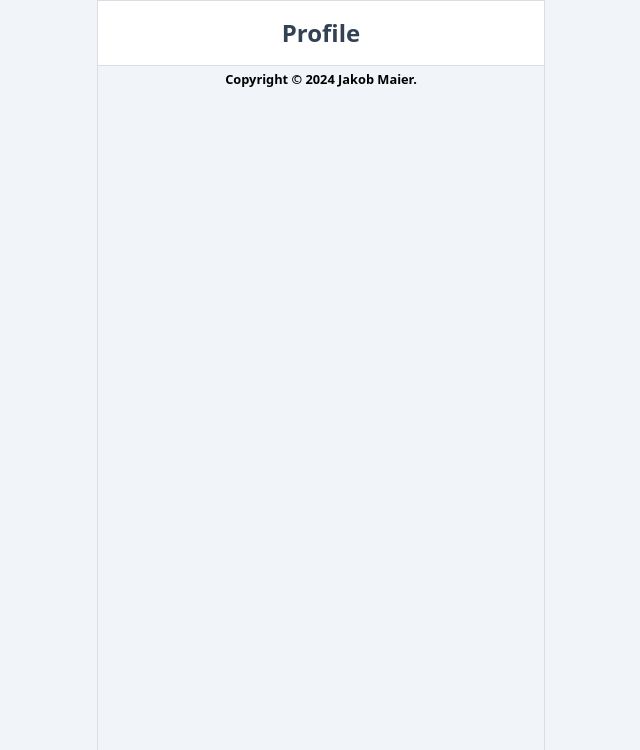
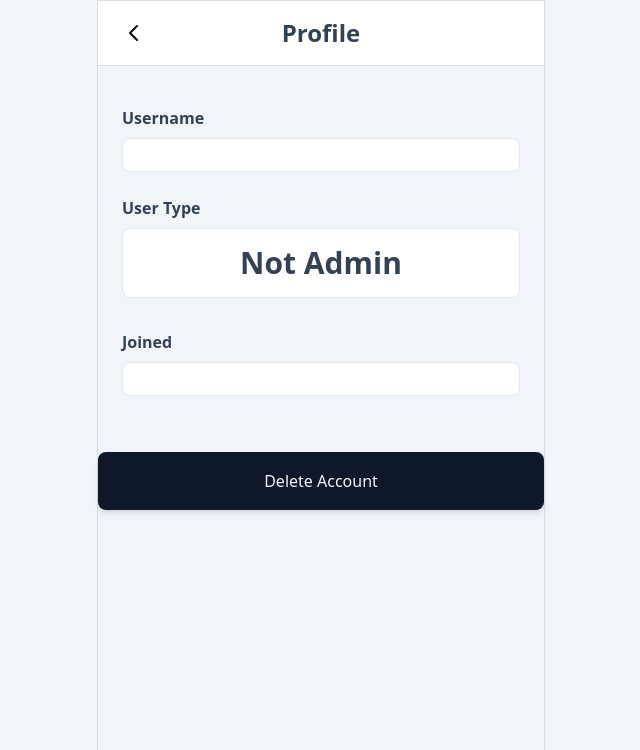
Before and after one commit to gue-ni/habit-tracker, a Flask app: page /user/profile in a window 1280 px wide. Shown: the top 750 px of the page, without its empty margins (319-959 px from the left). Run offline with Flask 3, Linux system fonts and the light colour scheme; the visitor is signed in with stand-in values (Sample User, id 1).

Commit message:
Add profile and delete account

```diff
--- a/app/__init__.py
+++ b/app/__init__.py
@@ -26,7 +26,7 @@
         if not user:
             return None
         else:
-            (id, name, hash) = user
+            (id, name, hash, _) = user
             return User(str(id), name)
 
     @app.errorhandler(404)
--- a/app/db.py
+++ b/app/db.py
@@ -42,14 +42,17 @@
 def execute(query, params=()):
     con = None
     try:
+        print(params)
         con = sqlite3.connect(database)
         cur = con.cursor()
         cur.execute(query, params)
         con.commit()
+        print("cool")
         return True
     except Exception as e:
         print(f"An error occured: {e}")
     finally:
+
         if con:
             con.close()
 
@@ -73,9 +76,14 @@
     return today.strftime("%Y-%m-%d")
 
 
+def delete_user(user_id):
+    query = "DELETE FROM users WHERE id = ?"
+    return execute(query, (user_id,))
+
+
 def insert_user(username, password):
-    query = "INSERT INTO users (name,password) VALUES (?,?)"
-    execute(query, (username, password))
+    query = "INSERT INTO users (name, password) VALUES (?,?)"
+    return execute(query, (username, password))
 
 
 def get_users():
@@ -89,7 +97,7 @@
 
 
 def get_user_by_id(id):
-    query = "SELECT id, name, password FROM users WHERE id = ?"
+    query = "SELECT id, name, password, joined FROM users WHERE id = ?"
     return fetchone(query, (id,))
 
 
--- a/app/templates/profile.html
+++ b/app/templates/profile.html
@@ -1,9 +1,56 @@
 {% extends "layout.html" %}
 {% block title %}Profile{% endblock %}
 {% block content %}
-<div class="border-y border-slate-900/10">
-  <div class="bg-white py-4 px-6 flex items-center relative">
-    <h1 class="text-2xl font-semibold mx-auto text-slate-700">Profile</h1>
+<div>
+  <div class="border-y border-slate-900/10">
+    <div class="bg-white py-4 px-6 flex items-center relative">
+      <a href="{{ url_for('main.dashboard') }}"
+        class="absolute left-6 text-white hover:text-gray-200 flex items-center">
+        <svg xmlns="http://www.w3.org/2000/svg" class="h-6 w-6" fill="none" viewBox="0 0 24 24" stroke="black">
+          <path stroke-linecap="round" stroke-linejoin="round" stroke-width="2" d="M15 19l-7-7 7-7" />
+        </svg>
+      </a>
+      <h1 class="text-2xl font-semibold mx-auto text-slate-700">Profile</h1>
+    </div>
+  </div>
+  <div class="p-6 font-semibold text-slate-700">
+    <div class="py-2">
+      <div class="py-2">
+        <h2>Username</h2>
+      </div>
+      <div class="w-full bg-white rounded-lg border border-slate-900/10 p-4">
+        <div class="text-3xl text-center">
+          {{ user[1] }}
+        </div>
+      </div>
+    </div>
+    <div class="py-2">
+      <div class="py-2">
+        <h2>User Type</h2>
+      </div>
+      <div class="w-full bg-white rounded-lg border border-slate-900/10 p-4">
+        <div class="text-3xl text-center">
+          {{ 'Admin' if user[0] == 1 else 'Not Admin'}}
+        </div>
+      </div>
+    </div>
+    <div class="py-2"></div>
+      <div class="py-2">
+        <h2>Joined</h2>
+      </div>
+      <div class="w-full bg-white rounded-lg border border-slate-900/10 p-4">
+        <div class="text-3xl text-center">
+          {{ user[3] }}
+        </div>
+      </div>
+    </div>
+    <div class="py-4"></div>
+    <form action="{{ url_for('user.delete')}}" method="post">
+      <button type="submit" onclick="confirmSubmit(event)"
+        class="w-full bg-slate-900 text-slate-100 p-4 text-center rounded-lg border border-slate-900/10 shadow-md transition duration-200 ease-in-out transform active:bg-slate-600 active:scale-90">Delete
+        Account</button>
+    </form>
   </div>
 </div>
+</div>
 {% endblock %}
--- a/app/user/forms.py
+++ b/app/user/forms.py
@@ -5,7 +5,7 @@
 
 class LoginForm(FlaskForm):
     username = StringField(
-        "Username", validators=[DataRequired(), Length(min=4, max=25)]
+        "Username", validators=[DataRequired(), Length(min=2, max=25)]
     )
     password = PasswordField("Password", validators=[DataRequired()])
     remember_me = BooleanField("Remember Me")
@@ -14,7 +14,7 @@
 
 class SignupForm(FlaskForm):
     username = StringField(
-        "Username", validators=[DataRequired(), Length(min=4, max=25)]
+        "Username", validators=[DataRequired(), Length(min=2, max=25)]
     )
     password = PasswordField("Password", validators=[DataRequired(), Length(min=4)])
     confirm_password = PasswordField(
--- a/app/user/routes.py
+++ b/app/user/routes.py
@@ -80,3 +80,11 @@
 def profile():
     user = db.get_user_by_id(current_user.id)
     return render_template("profile.html", user=user)
+
+
+@bp.route("/delete", methods=["POST"])
+@login_required
+def delete():
+    logout_user()
+    db.delete_user(user_id=current_user.id)
+    return redirect(url_for("main.index"))
```
Also changed, not shown: app/templates/dashboard.html (+11 -1 lines).
